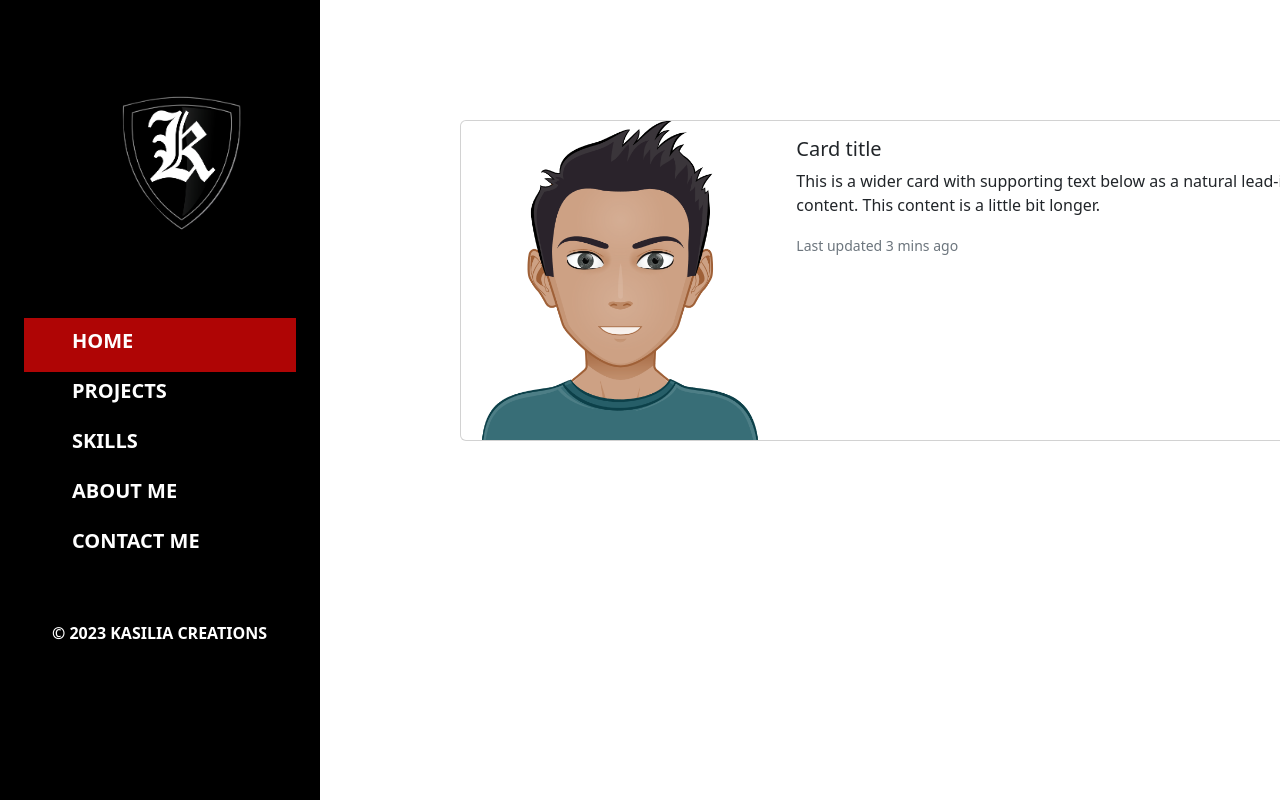
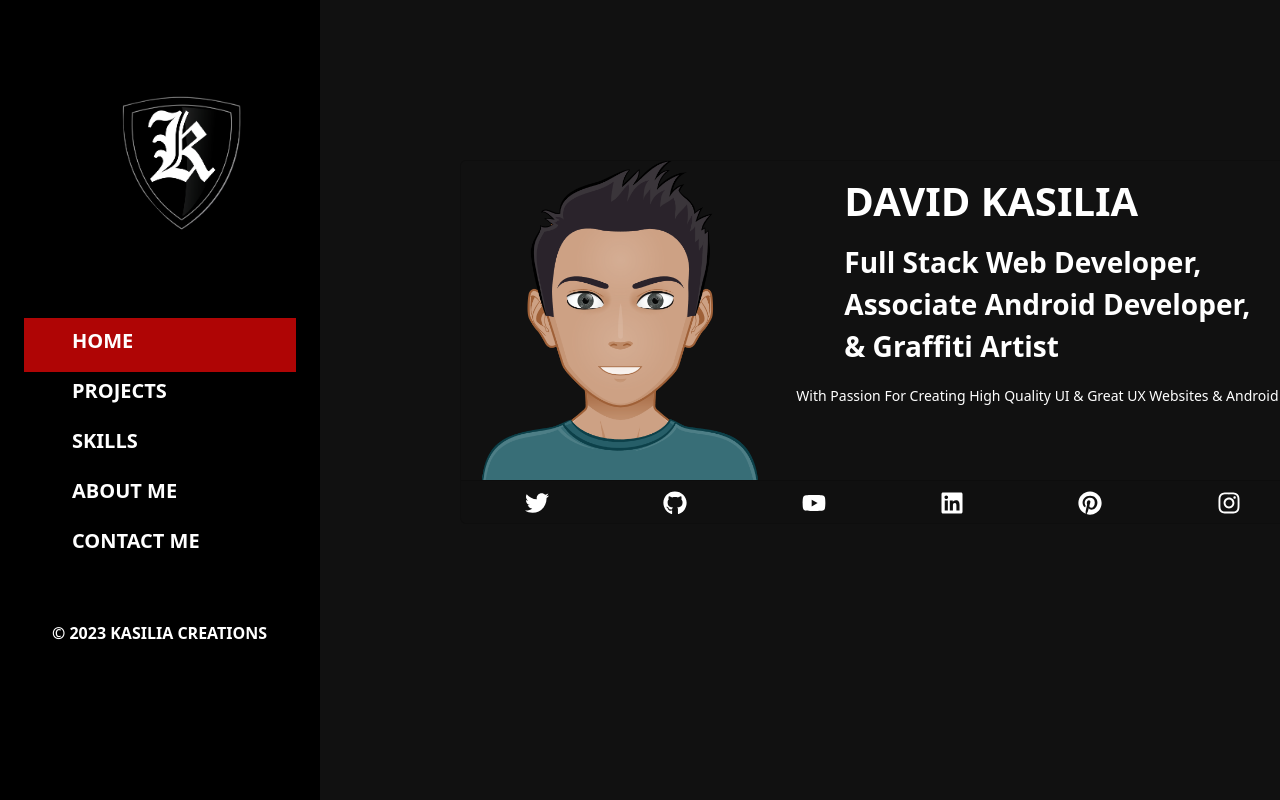
Before and after one commit to David-Kasilia/my-portfolio-react, a React (Create React App) app: page / in a window 1280 px wide. Shown: the top 800 px of the page. Built offline with nearby package versions, Linux system fonts and the light colour scheme.

Commit message:
Homepage complete

```diff
--- a/src/assets/stylesheets/App.css
+++ b/src/assets/stylesheets/App.css
@@ -1,5 +1,6 @@
 body {
   overflow-x: hidden;
+  background-color: #111111;
 }
 
 .nav-container {
@@ -13,13 +14,14 @@ a {
 
 .homepage {
   position: absolute;
-  top: 15%;
+  top: 20%;
   left: 30%;
 }
 
 .home-card {
   width: 60rem;
   margin-left: 4rem;
+  background-color: #111111;
 }
 
 .mobile-nav {
--- a/src/components/HomePage/HomePage.js
+++ b/src/components/HomePage/HomePage.js
@@ -1,4 +1,7 @@
 import React from 'react';
+import {
+  FaTwitter, FaGithub, FaPinterest, FaYoutube, FaLinkedin, FaInstagram,
+} from 'react-icons/fa';
 import Profile from '../../assets/images/profile.png';
 
 const HomePage = () => (
@@ -10,11 +13,40 @@ const HomePage = () => (
         </div>
         <div className="col-md-8">
           <div className="card-body">
-            <h5 className="card-title">Card title</h5>
-            <p className="card-text">This is a wider card with supporting text below as a natural lead-in to additional content. This content is a little bit longer.</p>
-            <p className="card-text"><small className="text-muted">Last updated 3 mins ago</small></p>
+            <h5 className="card-title ms-5 fs-1 fw-bold text-white">DAVID KASILIA</h5>
+            <p className="card-text ms-5 fs-3 mt-3 fw-semibold text-white">
+              Full Stack Web Developer,
+              <br />
+              Associate Android Developer,
+              <br />
+              & Graffiti Artist
+            </p>
+            <p className="card-text"><small className=" fs-5fw-semibold text-white">With Passion For Creating High Quality UI & Great UX Websites & Android Applications</small></p>
           </div>
         </div>
+        <div className="card-footer text-muted">
+          <div className="d-flex me-5 ms-5">
+            <a href="/socials" className="list-group-item list-group-item-action">
+              <FaTwitter className="fa-brands text-white fs-4" />
+            </a>
+            <a href="/socials" className="list-group-item list-group-item-action">
+              <FaGithub className="fa-brands text-white fs-4" />
+            </a>
+            <a href="/socials" className="list-group-item list-group-item-action">
+              <FaYoutube className="fa-brands text-white fs-4" />
+            </a>
+            <a href="/socials" className="list-group-item list-group-item-action">
+              <FaLinkedin className="fa-brands text-white fs-4" />
+            </a>
+            <a href="/socials" className="list-group-item list-group-item-action">
+              <FaPinterest className="fa-brands text-white fs-4" />
+            </a>
+            <a href="/socials" className="list-group-item list-group-item-action">
+              <FaInstagram className="fa-brands text-white fs-4" />
+            </a>
+          </div>
+        </div>
+
       </div>
     </div>
   </div>
```
